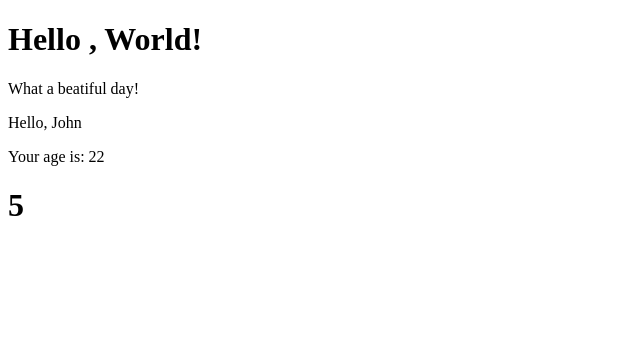
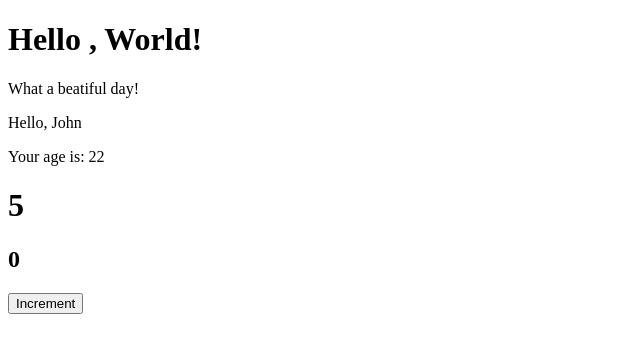
Before and after one commit to MuciFrancesco/react-exercises, a React (Create React App) app: page / in a window 1280 px wide. Shown: the top 352 px of the page, without its empty margins (0-640 px from the left). Built offline with nearby package versions, Linux system fonts and the light colour scheme.

Commit message:
events-01

```diff
--- a/src/App.js
+++ b/src/App.js
@@ -2,6 +2,7 @@ import React, { Component } from "react";
 import Hello from "./Hello";
 import Welcome from "./Welcome";
 import Counter from "./Counter";
+import ClickCounter from "./ClickCounter";
 
 export class App extends Component {
   render() {
@@ -10,6 +11,7 @@ export class App extends Component {
         <Hello />
         <Welcome name='John' age='22' />
         <Counter initialValue={0} incrementBy={1} timeOut={1000} />
+        <ClickCounter />
       </div>
     );
   }
--- /dev/null
+++ b/src/ClickCounter.js
@@ -0,0 +1,24 @@
+import React, { Component } from "react";
+
+export class ClickCounter extends Component {
+  state = {
+    count: 0,
+  };
+  counterIncrement = () => {
+    this.setState((state) => {
+      return {
+        count: state.count + 1,
+      };
+    });
+  };
+  render() {
+    return (
+      <div className='counter'>
+        <h2>{this.state.count}</h2>
+        <button onClick={this.counterIncrement}>Increment</button>
+      </div>
+    );
+  }
+}
+
+export default ClickCounter;
```
